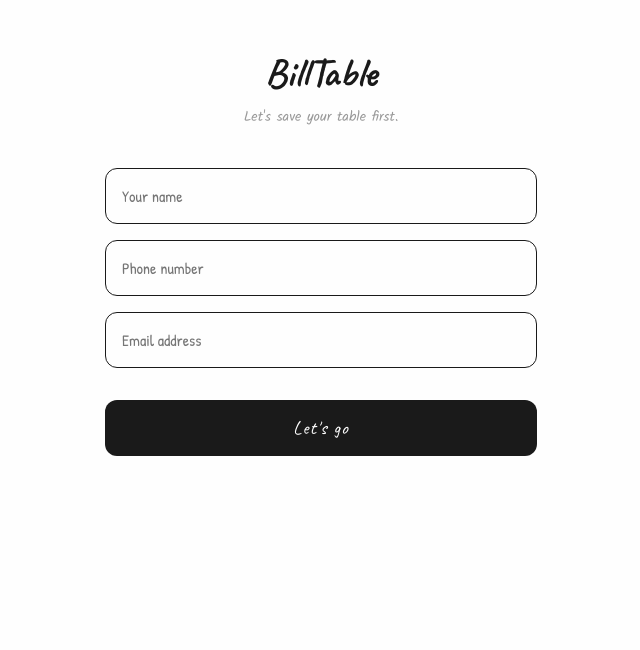
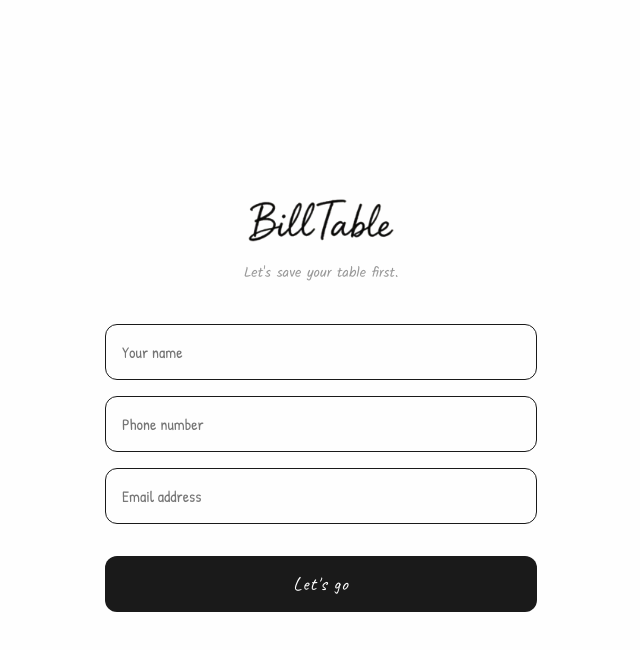
Before and after one commit to IOOIIOU17/billtable-customer-web, a React (Vite) app: page /signup in a window 1280 px wide. Shown: the top 650 px of the page, without its empty margins (319-959 px from the left). Built offline with nearby package versions, Linux system fonts and the light colour scheme.

Commit message:
fix: SignUp centered with BillTable logo

```diff
--- a/src/screens/SignUp.jsx
+++ b/src/screens/SignUp.jsx
@@ -1,11 +1,10 @@
 import { useState } from 'react';
 import { useNavigate } from 'react-router-dom';
 import api from '../services/api';
-import useOrderStore from '../store/orderStore';
+import billTableLogo from '../assets/billtable-logo.png';
 
 export default function SignUp() {
   const navigate = useNavigate();
-  const store = useOrderStore();
   const [form, setForm] = useState({ name: '', phone: '', email: '' });
 
   const handleChange = (field) => (e) => {
@@ -41,14 +40,24 @@ export default function SignUp() {
   };
 
   return (
-    <div style={{ minHeight: '100vh', background: '#FEFEFE', maxWidth: '480px', margin: '0 auto', padding: '48px 24px', fontFamily: "'Patrick Hand', cursive" }}>
+    <div style={{
+      minHeight: '100vh',
+      background: '#FEFEFE',
+      maxWidth: '480px',
+      margin: '0 auto',
+      padding: '24px',
+      fontFamily: "'Patrick Hand', cursive",
+      display: 'flex',
+      flexDirection: 'column',
+      justifyContent: 'center',
+    }}>
 
-      <h1 style={{ fontFamily: "'Caveat', cursive", fontSize: '2.5rem', fontWeight: '700', color: '#1A1A1A', textAlign: 'center', margin: '0 0 8px' }}>
-        BillTable
-      </h1>
-      <p style={{ fontFamily: "'Kalam', cursive", fontSize: '14px', color: '#999', textAlign: 'center', margin: '0 0 40px' }}>
-        Let's save your table first.
-      </p>
+      <div style={{ textAlign: 'center', marginBottom: '40px' }}>
+        <img src={billTableLogo} alt="BillTable" style={{ height: '60px', objectFit: 'contain' }} />
+        <p style={{ fontFamily: "'Kalam', cursive", fontSize: '14px', color: '#999', margin: '8px 0 0' }}>
+          Let's save your table first.
+        </p>
+      </div>
 
       <div style={{ display: 'flex', flexDirection: 'column', gap: '16px', marginBottom: '32px' }}>
         <input
```
